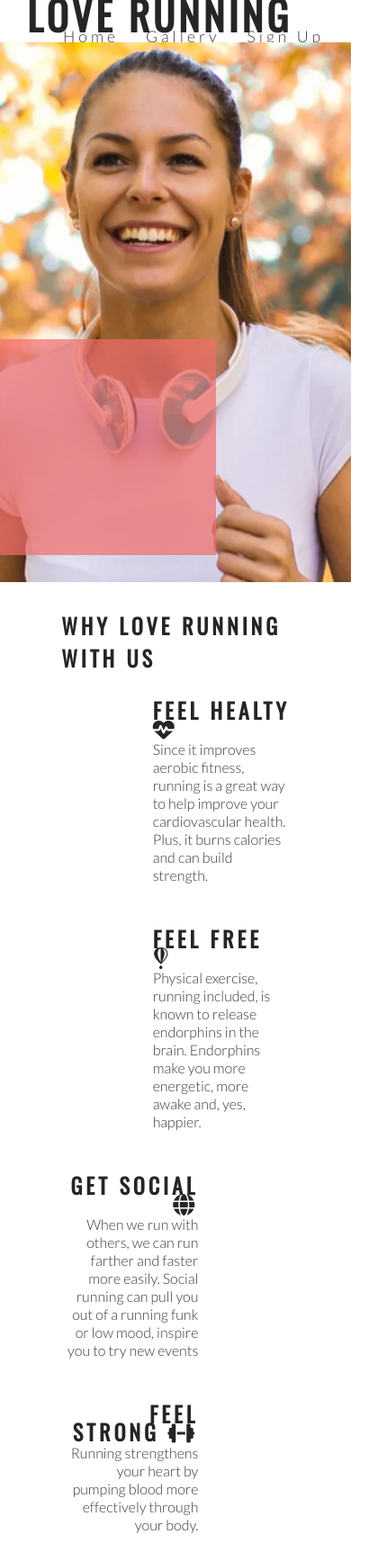
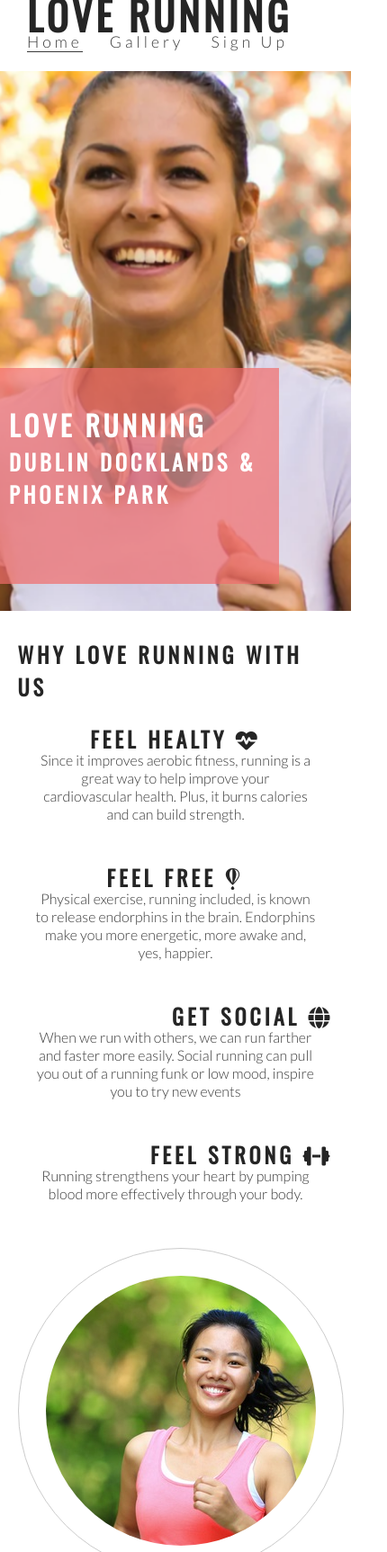
Before and after one commit to patricio-g/love-running, a plain HTML site: page index.html in a window 390 px wide. Shown: the top 1725 px of the page at 90% size, 430 px wide, since content can reach past the window. Drawn offline with nearby package versions, Linux system fonts and the light colour scheme.

Commit message:
Style gallery for responsive designe

```diff
--- a/assets/css/style.css
+++ b/assets/css/style.css
@@ -81,7 +81,7 @@ h1, h2 {
         transform: scale(1);
     }
     to{
-        transform: scale(1);
+        transform: scale(1.1);
     }
 }
 
@@ -127,6 +127,7 @@ h1, h2 {
     margin: 0 auto;
 
 }
+
 
 hr {
     border-top: 1px solid #3a3a3a;
@@ -260,7 +261,58 @@ footer {
         float: left;
         padding: 0;
     }
+    #times > div {
+        width: 100%;
+        clear: both;
+        height: 150px;
+        padding: 0;
+    }
+
     hr {
         display: none;
     }
 }
+
+@media screen and (max-width: 950px) {
+    #menu {
+        clear: left;
+        float: left;
+        margin-left: 30px;
+        margin-bottom: 20px;
+        line-height: 25px;
+    }
+
+    #cover-text {
+        left: 0;
+    }
+
+    #club-ethos{
+        width: 90%;
+        height: 1200px;
+        margin: 0 auto;
+
+    }
+    .left-about-heading, .right-about-heading {
+        width: inherit;
+    }
+
+    .left-about-heading h2, .left-about-heading h2 {
+        width: 100%;
+        text-align: center;
+    }
+    .left-about-heading p, .right-about-heading p {
+        text-align: center;
+        padding: 0 20px;
+    }
+
+    #photos {
+        column-count: 3;
+    }
+}
+
+@media screen and (max-width: 800px) {
+    #photos {
+        column-count: 2;
+    }
+
+}
--- a/index.html
+++ b/index.html
@@ -27,9 +27,10 @@
     </header>
     <section id="hero-outer">
         <div id="hero-image"></div>
-        <div id="cover-text"></div>
+        <div id="cover-text">
             <h2>Love Running</h2>
             <h3>Dublin docklands & Phoenix Park</h3>
+        </div>
     </section>
     <section id="club-ethos">
         <h2 id="welcome">Why Love Running With us</h2>
```
